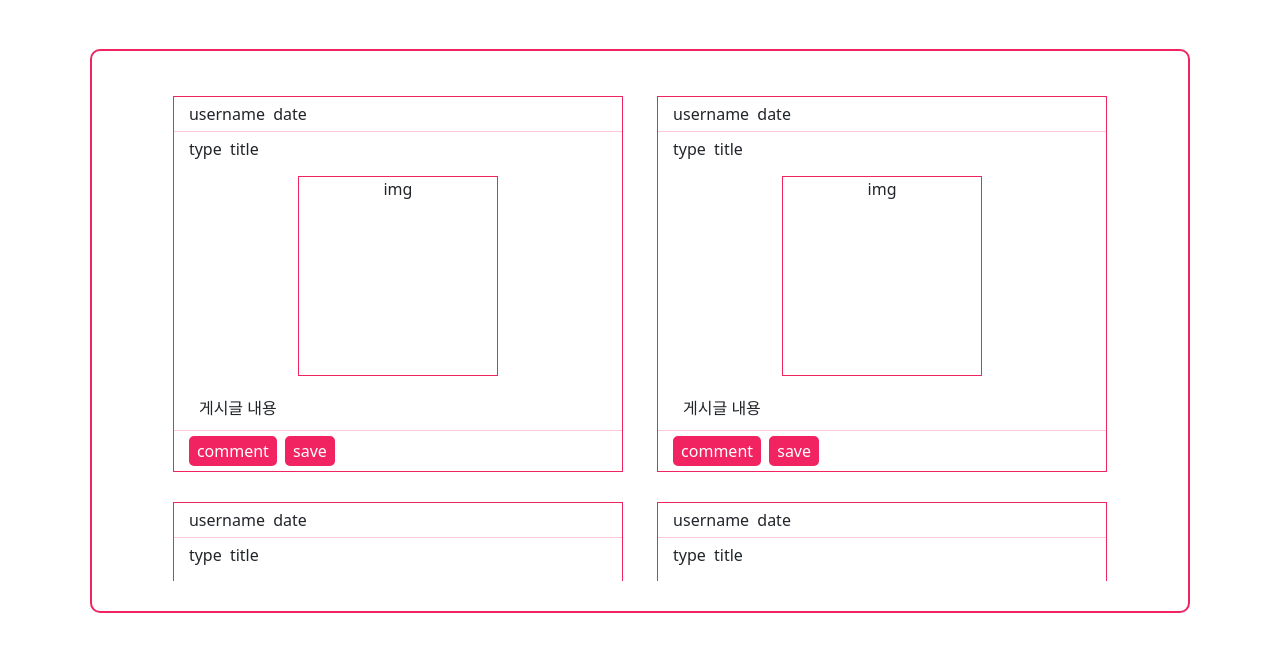
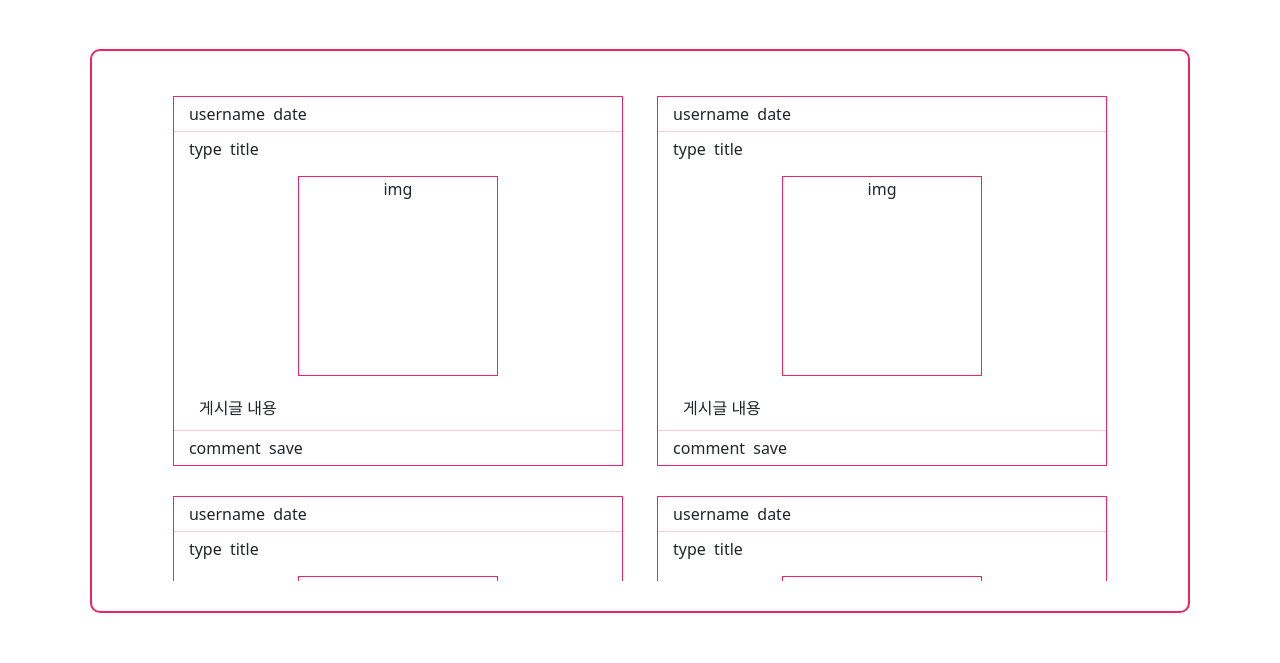
Before and after one commit to SuyeonSun/gibume, a Django app: page /community/ in a window 1280 px wide. Shown: the part 1501-2164 px from the top of the page. Run offline with Django 3.2, Linux system fonts and the light colour scheme.

Commit message:
product.html, community_page.html update

```diff
--- a/pjgibume/gibumeapp/templates/community.html
+++ b/pjgibume/gibumeapp/templates/community.html
@@ -23,7 +23,7 @@
             <img class="logoImg" src="../static/img/logo.png" alt="" />
         </a>
         <div class="menuWrapper">
-            <a href="">
+            <a href="{% url 'perfume' %}">
                 <div class="menuItem">PERFUME</div>
             </a>
             <a href="">
@@ -64,11 +64,10 @@
                     <div class="write">게시글 내용</div>
                     <hr>
                     <div class="post-bottom">
-                        <button class="comment">comment</button>
-                        <button class="save">save</button>
+                        <p class="comment">comment</p>
+                        <p class="save">save</p>
                     </div>
                 </div>
-
                 <div class="post">
                     <div class="post-top">
                         <p class="username">username</p>
@@ -83,11 +82,10 @@
                     <div class="write">게시글 내용</div>
                     <hr>
                     <div class="post-bottom">
-                        <button class="comment">comment</button>
-                        <button class="save">save</button>
+                        <p class="comment">comment</p>
+                        <p class="save">save</p>
                     </div>
                 </div>
-
                 <div class="post">
                     <div class="post-top">
                         <p class="username">username</p>
@@ -102,11 +100,10 @@
                     <div class="write">게시글 내용</div>
                     <hr>
                     <div class="post-bottom">
-                        <button class="comment">comment</button>
-                        <button class="save">save</button>
+                        <p class="comment">comment</p>
+                        <p class="save">save</p>
                     </div>
                 </div>
-
                 <div class="post">
                     <div class="post-top">
                         <p class="username">username</p>
@@ -121,11 +118,10 @@
                     <div class="write">게시글 내용</div>
                     <hr>
                     <div class="post-bottom">
-                        <button class="comment">comment</button>
-                        <button class="save">save</button>
+                        <p class="comment">comment</p>
+                        <p class="save">save</p>
                     </div>
                 </div>
-
                 <div class="post">
                     <div class="post-top">
                         <p class="username">username</p>
@@ -140,11 +136,10 @@
                     <div class="write">게시글 내용</div>
                     <hr>
                     <div class="post-bottom">
-                        <button class="comment">comment</button>
-                        <button class="save">save</button>
+                        <p class="comment">comment</p>
+                        <p class="save">save</p>
                     </div>
                 </div>
-
                 <div class="post">
                     <div class="post-top">
                         <p class="username">username</p>
@@ -159,8 +154,8 @@
                     <div class="write">게시글 내용</div>
                     <hr>
                     <div class="post-bottom">
-                        <button class="comment">comment</button>
-                        <button class="save">save</button>
+                        <p class="comment">comment</p>
+                        <p class="save">save</p>
                     </div>
                 </div>
             </div>
```
